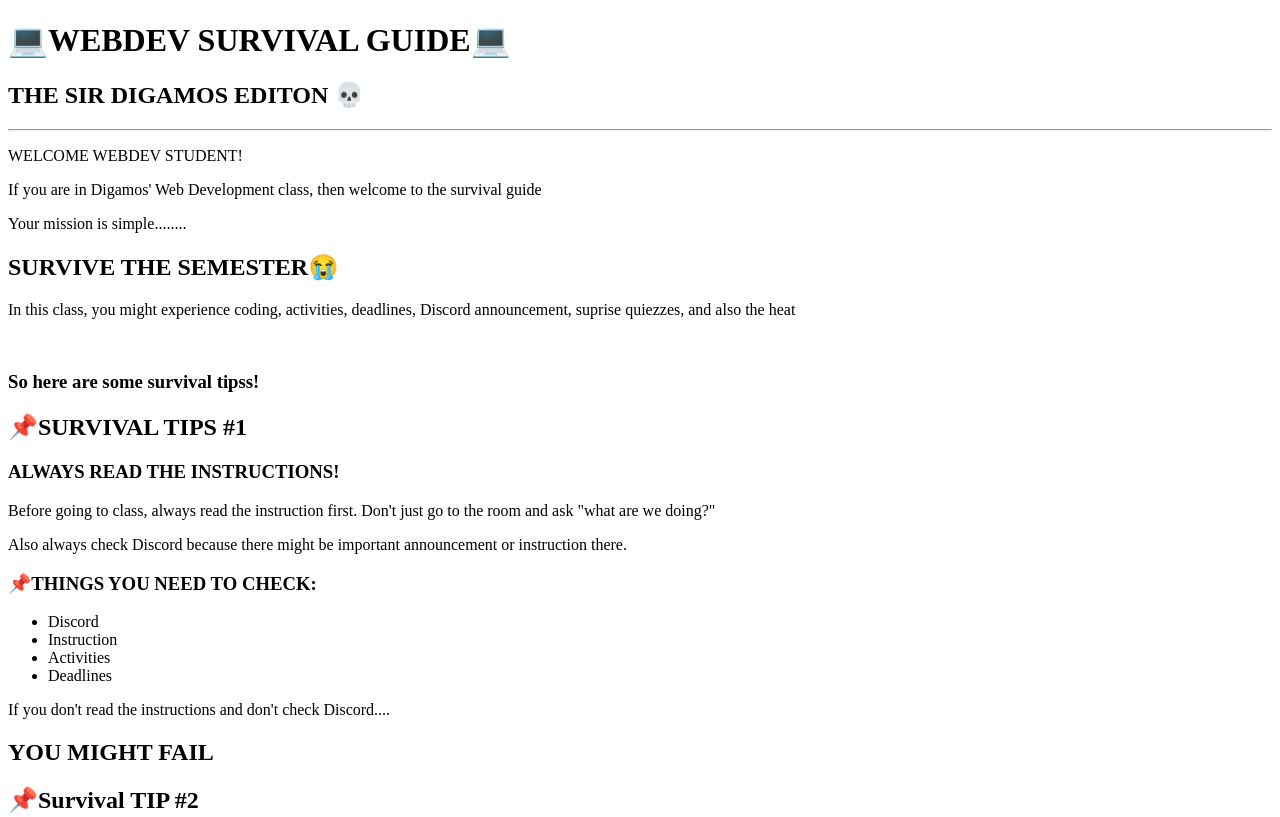
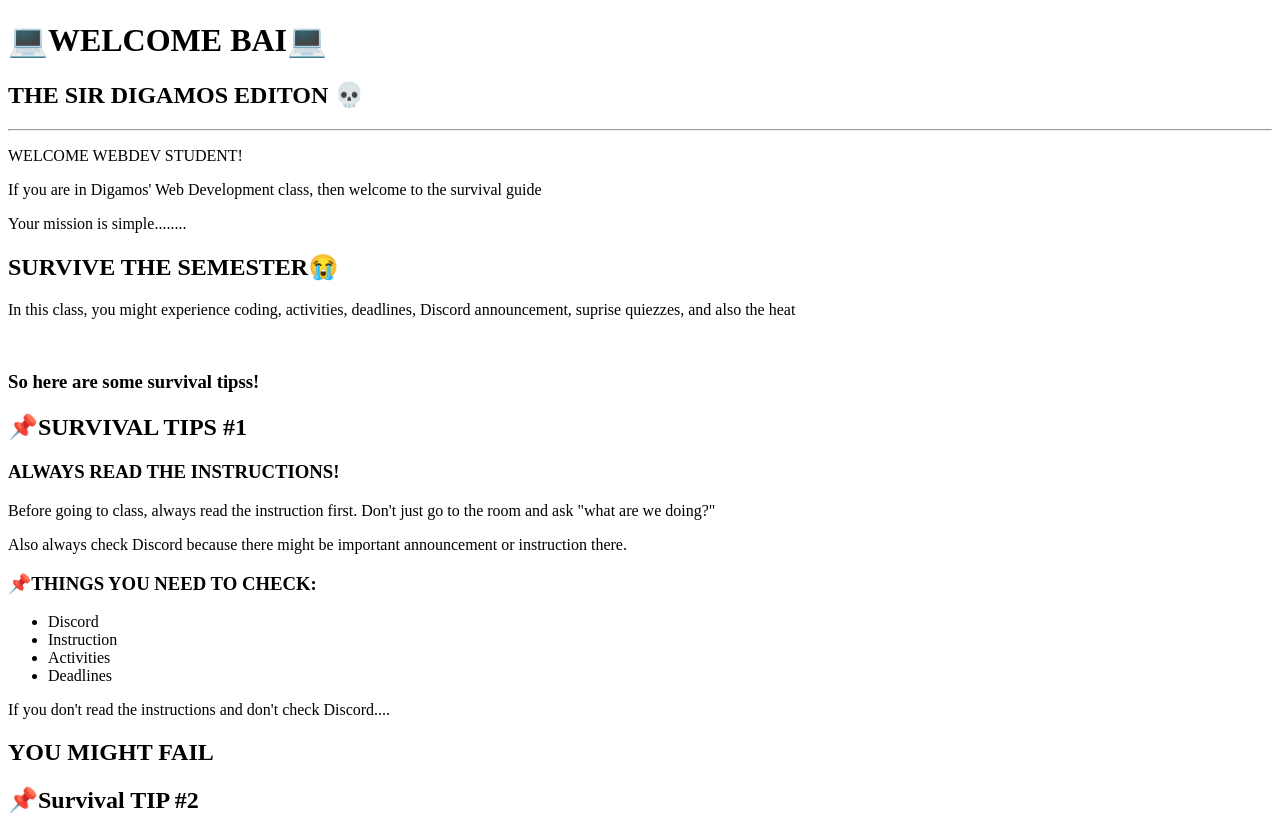
Before and after one commit to micopugoy5-hash/activity-1html, a plain HTML site: page index.html in a window 1280 px wide. Shown: the top 817 px of the page. Drawn offline with Linux system fonts and the light colour scheme.

Commit message:
Updated H1 heading

```diff
--- a/index.html
+++ b/index.html
@@ -2,7 +2,7 @@
 <html lang="en">
     <head></head>
     <body>
-        <h1>💻WEBDEV SURVIVAL GUIDE💻</h1>
+        <h1>💻WELCOME BAI💻</h1>
         <h2>THE SIR DIGAMOS EDITON 💀</h2>
         <hr>
         <p>WELCOME WEBDEV STUDENT!</p>
```
